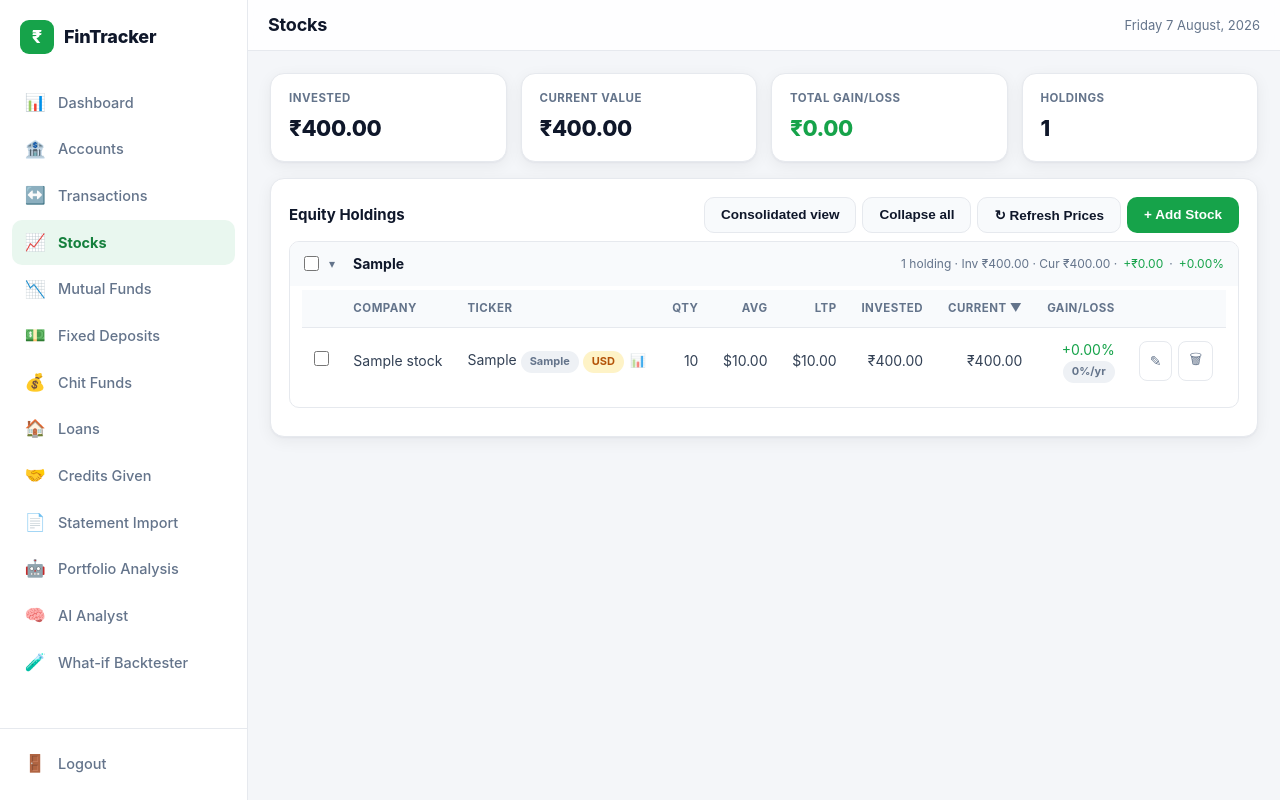
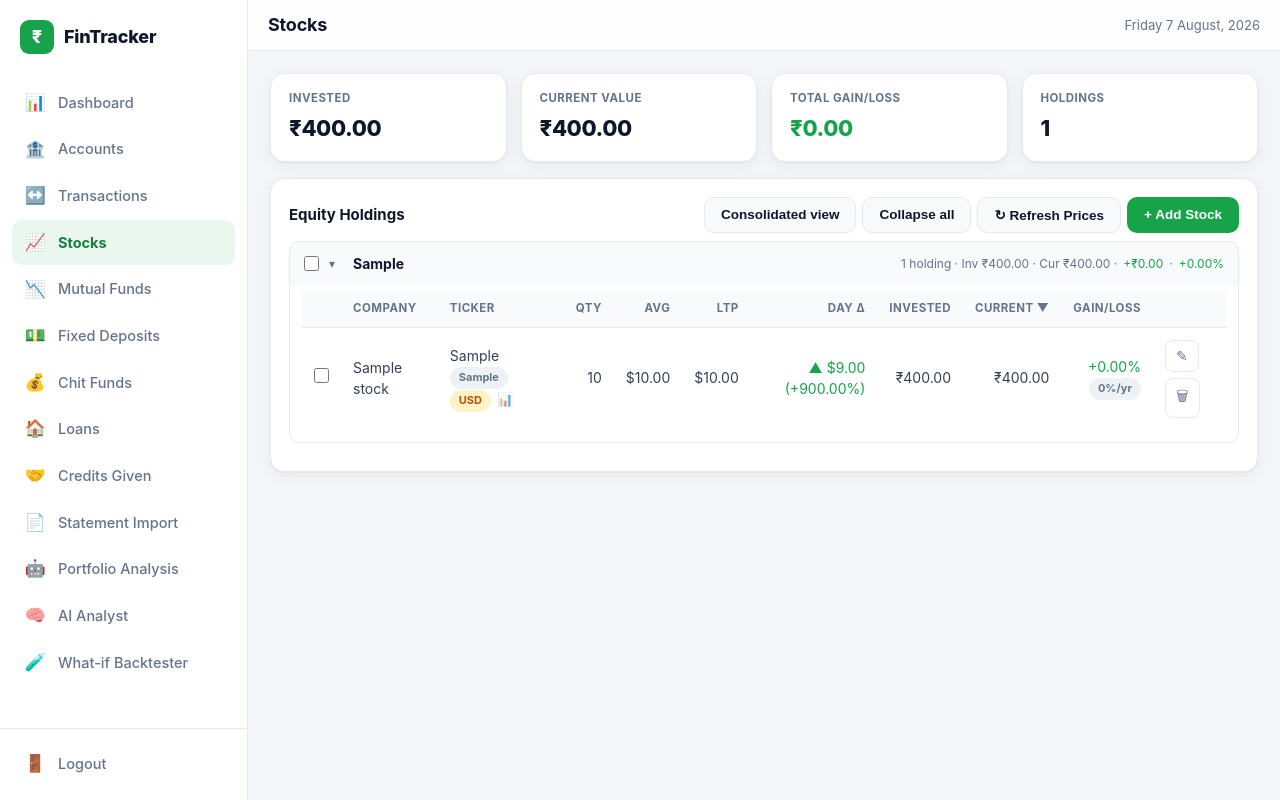
Before and after one commit to jinsphilip/PersonalFinance, a Flask app: page /stocks in a window 1280 px wide. Run offline with Flask 3, Linux system fonts and the light colour scheme; the visitor is signed in with stand-in values (Sample User, id 1); tables that the repository leaves empty hold one stand-in row (values such as "Sample post").

Commit message:
Stocks: show daily change (price + %) vs previous close
Capture the previous-day close from Yahoo on each price refresh (new
Stock.prev_close column + migration), and expose day_change / day_change_pct
in the API. The Stocks table gains a sortable 'Day Δ' column showing the
per-share move and % vs yesterday, arrow + colour coded, in both broker
and consolidated views. Shows '—' until the next refresh populates it.

Co-Authored-By: Claude Opus 4.8 <noreply@anthropic.com>
Claude-Session: https://claude.ai/code/session_01KBoawQVtv6jFS8xAM3fnny

```diff
--- a/app.py
+++ b/app.py
@@ -265,7 +265,7 @@ def ensure_legacy_columns():
         'credits': [('account_id', 'INTEGER')],
         'chit_funds': [('account_id', 'INTEGER')],
         'stocks': [('currency', "VARCHAR(8) DEFAULT 'INR'"), ('fx_rate', 'FLOAT DEFAULT 1.0'),
-                   ('purchase_date', 'VARCHAR(20)')],
+                   ('purchase_date', 'VARCHAR(20)'), ('prev_close', 'FLOAT')],
         'mutual_funds': [
             ('is_sip', 'BOOLEAN DEFAULT 0'), ('sip_amount', 'FLOAT DEFAULT 0'),
             ('sip_day', 'INTEGER'), ('sip_frequency', "VARCHAR(15) DEFAULT 'monthly'"),
@@ -1484,9 +1484,11 @@ def api_refresh_prices():
     quotes = prices.fetch_stock_prices_bulk(stocks_to_refresh)
     fx_cache = {'INR': 1.0}   # currency → INR rate, fetched at most once per refresh
     for s in stocks_to_refresh:
-        price, currency = quotes.get(id(s), (None, None))
+        price, currency, prev_close = quotes.get(id(s), (None, None, None))
         if price is not None:
             s.current_price = price
+            if prev_close is not None:
+                s.prev_close = prev_close
             s.last_updated = today
             cur = (currency or s.currency or 'INR').upper()
             s.currency = cur
--- a/models.py
+++ b/models.py
@@ -250,6 +250,7 @@ class Stock(db.Model):
     currency = db.Column(db.String(8), default='INR')    # native quote currency
     fx_rate = db.Column(db.Float, default=1.0)           # INR per 1 unit of `currency`
     purchase_date = db.Column(db.String(20))             # for CAGR (optional)
+    prev_close = db.Column(db.Float)                     # previous-day close (native), for daily change
 
     def to_dict(self):
         # avg_price / current_price are in the native currency; portfolio totals
@@ -282,6 +283,10 @@ class Stock(db.Model):
             'gain_loss_pct': round(gain_pct, 2),
             'purchase_date': self.purchase_date,
             'cagr_pct': self._cagr(invested_native, current_native),
+            'prev_close': self.prev_close,
+            'day_change': round(self.current_price - self.prev_close, 2) if self.prev_close else None,
+            'day_change_pct': round((self.current_price - self.prev_close) / self.prev_close * 100, 2)
+                              if self.prev_close else None,
         }
 
     def _cagr(self, invested_native, current_native):
--- a/prices.py
+++ b/prices.py
@@ -57,10 +57,12 @@ def _yahoo_symbol(ticker, exchange):
 
 
 def fetch_stock_price(ticker, exchange='NSE', timeout=15):
-    """Return (price, currency) for a ticker, or (None, None) on failure.
+    """Return (price, currency, prev_close) for a ticker, or (None, None, None).
 
     `currency` comes from Yahoo's meta (e.g. 'INR', 'USD') so the caller can
-    convert non-INR quotes to INR for portfolio totals.
+    convert non-INR quotes to INR for portfolio totals. `prev_close` is the
+    previous trading day's close (native currency) for computing the daily
+    change; it may be None if Yahoo doesn't report it.
     """
     symbol = _yahoo_symbol(ticker, exchange)
     try:
@@ -72,16 +74,18 @@ def fetch_stock_price(ticker, exchange='NSE', timeout=15):
         meta = resp.json()['chart']['result'][0]['meta']
         price = meta.get('regularMarketPrice')
         currency = meta.get('currency')
-        return (float(price) if price is not None else None, currency)
+        prev = meta.get('chartPreviousClose', meta.get('previousClose'))
+        return (float(price) if price is not None else None, currency,
+                float(prev) if prev is not None else None)
     except Exception:
-        return (None, None)
+        return (None, None, None)
 
 
 def fetch_stock_prices_bulk(items, timeout=8, max_workers=12):
     """Fetch many stock quotes concurrently.
 
     `items` is an iterable of objects with `.ticker` and `.exchange`. Returns a
-    dict keyed by id(item) -> (price, currency), so the caller can apply results
+    dict keyed by id(item) -> (price, currency, prev_close), so the caller applies results
     to the ORM objects on the main thread (network in threads, DB writes single-
     threaded). One slow ticker no longer blocks the rest.
     """
--- a/templates/stocks.html
+++ b/templates/stocks.html
@@ -142,6 +142,15 @@ function tvUrl(r) {
 function tvLink(r) {
   return `<a href="${tvUrl(r)}" target="_blank" rel="noopener" class="tv-link" title="Open ${esc(r.ticker)} in TradingView" onclick="event.stopPropagation()">📈</a>`;
 }
+// Daily change vs previous close: arrow + native price move + %, colored.
+function dayCell(r) {
+  if (r.day_change_pct == null || r.day_change == null)
+    return '<span style="color:#9ca3af">—</span>';
+  const up = r.day_change >= 0, sym = ccy(r.currency);
+  return `<span class="${up ? 'gain' : 'loss'}">${up ? '▲' : '▼'} ${sym}${fmtNum(Math.abs(r.day_change))}`
+       + ` (${up ? '+' : ''}${fmtNum(r.day_change_pct)}%)</span>`;
+}
+
 // Screener.in link (Indian stocks only — NSE/BSE).
 function screenerLink(r) {
   const ex = (r.exchange || '').toUpperCase();
@@ -233,6 +242,7 @@ const COLS = [
   { key: 'quantity', label: 'Qty', num: true, align: 'right' },
   { key: 'avg_price', label: 'Avg', num: true, align: 'right' },
   { key: 'current_price', label: 'LTP', num: true, align: 'right' },
+  { key: 'day_change_pct', label: 'Day Δ', num: true, align: 'right' },
   { key: 'invested_value', label: 'Invested', num: true, align: 'right' },
   { key: 'current_value', label: 'Current', num: true, align: 'right' },
   { key: 'gain_loss_pct', label: 'Gain/Loss', num: true, align: 'right' },
@@ -439,6 +449,7 @@ async function load() {
                 <td data-label="Qty" style="text-align:right">${r.quantity}</td>
                 <td data-label="Avg" style="text-align:right">${ccy(r.currency)}${fmtNum(r.avg_price)}</td>
                 <td data-label="LTP" style="text-align:right">${ccy(r.currency)}${fmtNum(r.current_price)}</td>
+                <td data-label="Day Δ" style="text-align:right">${dayCell(r)}</td>
                 <td data-label="Invested" style="text-align:right">${fmt(r.invested_value)}</td>
                 <td data-label="Current" style="text-align:right">${fmt(r.current_value)}</td>
                 <td data-label="Gain/Loss" style="text-align:right">${gainPctBadge(r.gain_loss_pct)}${r.cagr_pct!=null?`<br><span class="badge badge-gray" title="Annualised return (CAGR) since purchase date">${r.cagr_pct}%/yr</span>`:''}</td>
@@ -461,12 +472,6 @@ function toggleBroker(acc) {
   load();
 }
 
-function toggleInclude(acc) {
-  if (excluded.has(acc)) excluded.delete(acc); else excluded.add(acc);
-  saveExcluded();
-  load();
-}
-
 // Aggregate included rows by ticker into one consolidated row each.
 function consolidate(items) {
   const map = {};
@@ -477,6 +482,8 @@ function consolidate(items) {
         id: r.id, ticker: r.ticker, company_name: r.company_name, exchange: r.exchange,
         currency: r.currency, quantity: 0, _qa: 0,
         invested_value: 0, current_value: 0, current_price: r.current_price, demats: [],
+        // Same across demats of a ticker (shared LTP + prev close).
+        day_change: r.day_change, day_change_pct: r.day_change_pct,
       };
     }
     const g = map[k];
@@ -512,6 +519,7 @@ function renderConsolidated(wrap, source) {
           <td data-label="Qty" style="text-align:right">${r.quantity}</td>
           <td data-label="Avg" style="text-align:right">${ccy(r.currency)}${fmtNum(r.avg_price)}</td>
           <td data-label="LTP" style="text-align:right">${ccy(r.currency)}${fmtNum(r.current_price)}</td>
+                <td data-label="Day Δ" style="text-align:right">${dayCell(r)}</td>
           <td data-label="Invested" style="text-align:right">${fmt(r.invested_value)}</td>
           <td data-label="Current" style="text-align:right">${fmt(r.current_value)}</td>
           <td data-label="Gain/Loss" style="text-align:right">${gainPctBadge(r.gain_loss_pct)}</td>
```
